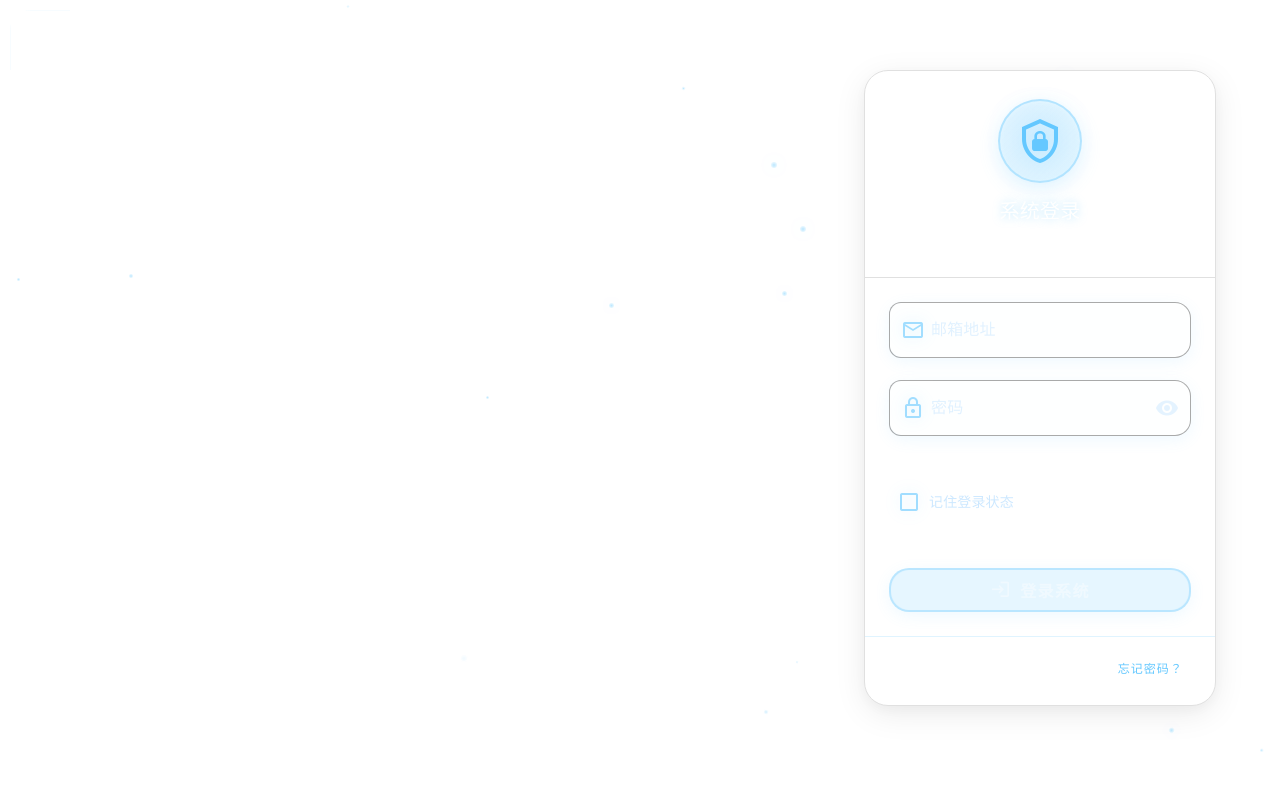
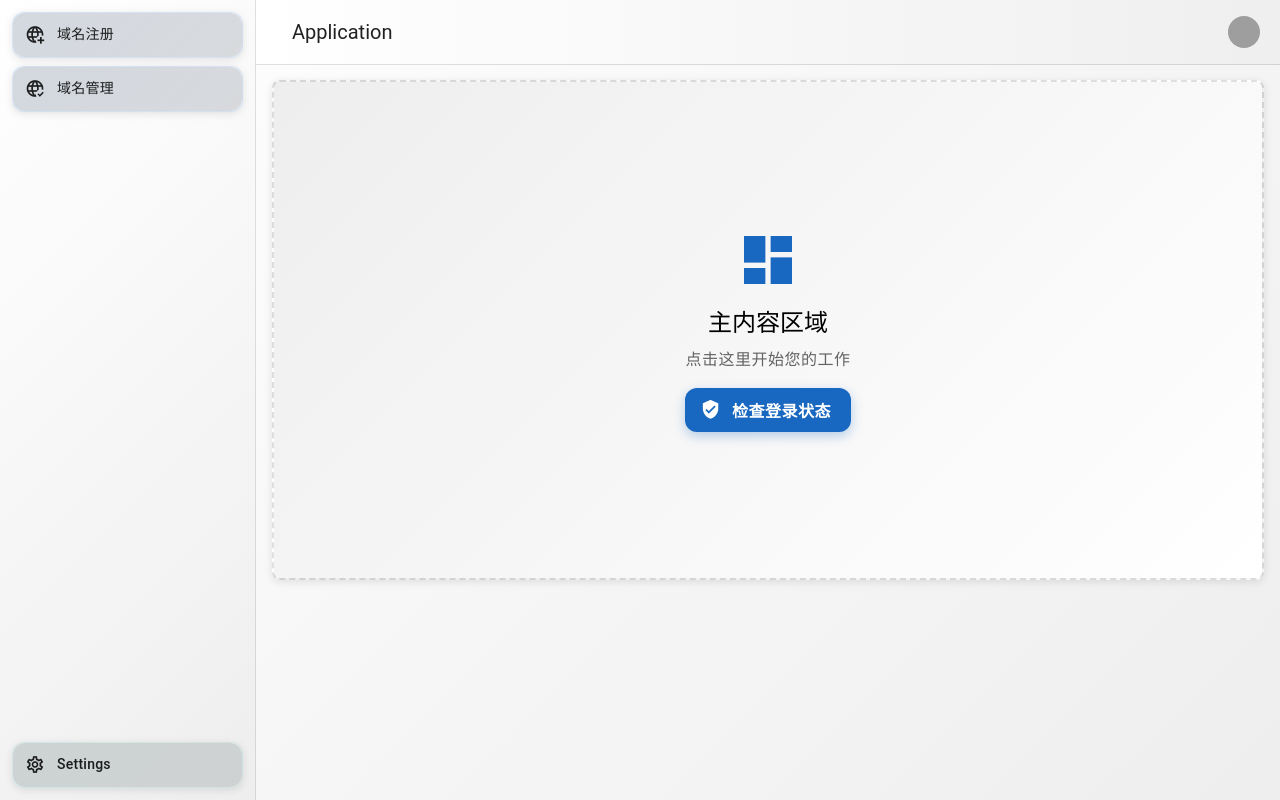
Before and after one commit to wedsfew/vuetify_init, a Vue app: page / in a window 1280 px wide. Before the commit this address led to /login. Built offline with nearby package versions, Linux system fonts and the light colour scheme; grey boxes are pictures that could not be loaded; a small style sheet from the web is missing.

Commit message:
feat: 更新导航菜单和路由配置
- 修改侧边导航栏菜单项为域名注册和域名管理
- 将首页设置为公开路由，无需登录即可访问
- 更新登录页面为浅色简约风格背景
- 更新项目文件映射文档

```diff
--- a/src/pages/index.vue
+++ b/src/pages/index.vue
@@ -174,28 +174,13 @@ const isLoggedIn = ref(false)
  */
 const items = ref([
   {
-    title: 'Dashboard',
-    prependIcon: 'mdi-view-dashboard-outline',
+    title: '域名注册',
+    prependIcon: 'mdi-web-plus',
     link: true,
   },
   {
-    title: 'Team',
-    prependIcon: 'mdi-account-group',
-    link: true,
-  },
-  {
-    title: 'Projects',
-    prependIcon: 'mdi-briefcase-outline',
-    link: true,
-  },
-  {
-    title: 'Calendar',
-    prependIcon: 'mdi-calendar',
-    link: true,
-  },
-  {
-    title: 'Reports',
-    prependIcon: 'mdi-file-chart-outline',
+    title: '域名管理',
+    prependIcon: 'mdi-web-check',
     link: true,
   },
 ])
--- a/src/pages/login.vue
+++ b/src/pages/login.vue
@@ -385,7 +385,12 @@ watch(() => loginData.value.rememberMe, (newValue) => {
 .login-page {
   position: relative;
   min-height: 100vh;
-  background: #FFFFFF;
+  background: linear-gradient(135deg,
+    #f8fafc 0%,
+    #f1f5f9 25%,
+    #e2e8f0 50%,
+    #f8fafc 75%,
+    #ffffff 100%);
   overflow: hidden;
 }
 
@@ -398,7 +403,7 @@ watch(() => loginData.value.rememberMe, (newValue) => {
   height: 100%;
   pointer-events: none;
   z-index: 1;
-  opacity: 0.6;
+  opacity: 0.3;
 }
 
 /* 网格线条 */
@@ -409,18 +414,13 @@ watch(() => loginData.value.rememberMe, (newValue) => {
   width: 100%;
   height: 100%;
   background-image:
-    linear-gradient(rgba(100, 200, 255, 0.08) 1px, transparent 1px),
-    linear-gradient(90deg, rgba(100, 200, 255, 0.08) 1px, transparent 1px);
-  background-size: 60px 60px;
-  animation: gridMove 25s linear infinite;
+    linear-gradient(rgba(148, 163, 184, 0.1) 1px, transparent 1px),
+    linear-gradient(90deg, rgba(148, 163, 184, 0.1) 1px, transparent 1px);
+  background-size: 80px 80px;
   border-radius: 20px;
 }
 
-/* 网格移动动画 */
-@keyframes gridMove {
-  0% { transform: translate(0, 0); }
-  100% { transform: translate(50px, 50px); }
-}
+
 
 /* 浮动粒子容器 */
 .floating-particles {
@@ -434,13 +434,12 @@ watch(() => loginData.value.rememberMe, (newValue) => {
 /* 粒子样式 */
 .particle {
   position: absolute;
-  background: radial-gradient(circle, rgba(100, 200, 255, 0.8) 0%, rgba(150, 220, 255, 0.4) 70%, transparent 100%);
+  background: radial-gradient(circle, rgba(148, 163, 184, 0.2) 0%, rgba(203, 213, 225, 0.1) 70%, transparent 100%);
   border-radius: 50%;
-  animation: float 18s ease-in-out infinite;
+  animation: float 25s ease-in-out infinite;
   box-shadow:
-    0 0 20px rgba(100, 200, 255, 0.3),
-    inset 0 2px 4px rgba(255, 255, 255, 0.2);
-  backdrop-filter: blur(2px);
+    0 0 10px rgba(148, 163, 184, 0.1),
+    inset 0 1px 2px rgba(255, 255, 255, 0.3);
 }
 
 /* 粒子浮动动画 */
@@ -450,10 +449,10 @@ watch(() => loginData.value.rememberMe, (newValue) => {
     opacity: 0;
   }
   10%, 90% {
-    opacity: 1;
+    opacity: 0.6;
   }
   50% {
-    transform: translateY(-100px) rotate(180deg);
+    transform: translateY(-60px) rotate(90deg);
   }
 }
 
@@ -497,13 +496,14 @@ watch(() => loginData.value.rememberMe, (newValue) => {
 
 /* 登录卡片 */
 .login-card {
-  background: #FFFFFF !important;
-  border: 1px solid #E0E0E0;
-  border-radius: 24px !important;
+  background: rgba(255, 255, 255, 0.95) !important;
+  border: 1px solid rgba(148, 163, 184, 0.2);
+  border-radius: 16px !important;
   box-shadow:
-    0 8px 32px rgba(0, 0, 0, 0.08),
-    0 4px 16px rgba(0, 0, 0, 0.04) !important;
-  transition: all 0.4s cubic-bezier(0.175, 0.885, 0.32, 1.275);
+    0 4px 20px rgba(0, 0, 0, 0.05),
+    0 2px 8px rgba(0, 0, 0, 0.02) !important;
+  backdrop-filter: blur(10px);
+  transition: all 0.3s ease;
   max-width: 380px;
   width: 100%;
   margin: 0;
@@ -511,19 +511,18 @@ watch(() => loginData.value.rememberMe, (newValue) => {
 }
 
 .login-card:hover {
-  border-color: rgba(25, 118, 210, 0.3);
-  transform: translateY(-8px) scale(1.02);
+  border-color: rgba(59, 130, 246, 0.3);
+  transform: translateY(-2px);
   box-shadow:
-    0 16px 48px rgba(0, 0, 0, 0.12),
-    0 8px 24px rgba(0, 0, 0, 0.08),
-    inset 0 2px 8px rgba(255, 255, 255, 0.15);
+    0 8px 30px rgba(0, 0, 0, 0.08),
+    0 4px 12px rgba(0, 0, 0, 0.04);
 }
 
 /* 登录头部 */
 .login-header {
   padding: 28px 24px 16px;
   text-align: center;
-  border-bottom: 1px solid #E0E0E0;
+  border-bottom: 1px solid rgba(148, 163, 184, 0.15);
 }
 
 .header-content {
@@ -538,38 +537,36 @@ watch(() => loginData.value.rememberMe, (newValue) => {
   position: relative;
   padding: 16px;
   border-radius: 50%;
-  background: linear-gradient(135deg, rgba(100, 200, 255, 0.2), rgba(150, 220, 255, 0.3));
-  border: 2px solid rgba(100, 200, 255, 0.35);
+  background: linear-gradient(135deg, rgba(59, 130, 246, 0.1), rgba(147, 197, 253, 0.15));
+  border: 2px solid rgba(59, 130, 246, 0.2);
   box-shadow:
-    0 6px 20px rgba(100, 200, 255, 0.2),
-    inset 0 2px 4px rgba(255, 255, 255, 0.2);
-  transition: all 0.3s cubic-bezier(0.68, -0.55, 0.265, 1.55);
+    0 4px 12px rgba(59, 130, 246, 0.1),
+    inset 0 1px 2px rgba(255, 255, 255, 0.5);
+  transition: all 0.3s ease;
 }
 
 .logo-container:hover {
-  transform: scale(1.1) rotate(5deg);
+  transform: scale(1.05);
   box-shadow:
-    0 12px 35px rgba(100, 200, 255, 0.3),
-    inset 0 2px 6px rgba(255, 255, 255, 0.25);
+    0 6px 20px rgba(59, 130, 246, 0.15),
+    inset 0 1px 3px rgba(255, 255, 255, 0.6);
 }
 
 .login-icon {
-  color: #64c8ff !important;
-  filter: drop-shadow(0 0 15px rgba(100, 200, 255, 0.5));
+  color: #3b82f6 !important;
   transition: all 0.3s ease;
 }
 
 /* 登录标题 */
 .login-title {
-  color: #ffffff;
+  color: #1e293b;
   font-size: 20px;
-  font-weight: 300;
+  font-weight: 600;
   margin: 0;
-  text-shadow: 0 0 10px rgba(100, 200, 255, 0.4);
 }
 
 .login-subtitle {
-  color: rgba(255, 255, 255, 0.7);
+  color: #64748b;
   font-size: 14px;
   margin: 0;
 }
@@ -581,42 +578,40 @@ watch(() => loginData.value.rememberMe, (newValue) => {
 
 /* 输入框样式 */
 .login-input :deep(.v-field) {
-  background: rgba(240, 248, 255, 0.08) !important;
-  border-color: rgba(100, 200, 255, 0.3) !important;
-  border-radius: 16px !important;
-  border-width: 2px !important;
+  background: rgba(255, 255, 255, 0.8) !important;
+  border-color: rgba(148, 163, 184, 0.3) !important;
+  border-radius: 12px !important;
+  border-width: 1px !important;
   box-shadow:
-    0 4px 15px rgba(100, 200, 255, 0.1),
-    inset 0 2px 4px rgba(255, 255, 255, 0.05);
-  transition: all 0.3s cubic-bezier(0.4, 0, 0.2, 1);
+    0 2px 8px rgba(0, 0, 0, 0.04),
+    inset 0 1px 2px rgba(255, 255, 255, 0.8);
+  transition: all 0.3s ease;
 }
 
 .login-input :deep(.v-field--focused) {
-  border-color: #64c8ff !important;
-  background: rgba(240, 248, 255, 0.12) !important;
-  transform: scale(1.02);
+  border-color: #3b82f6 !important;
+  background: rgba(255, 255, 255, 0.95) !important;
   box-shadow:
-    0 8px 25px rgba(100, 200, 255, 0.2),
-    inset 0 2px 6px rgba(255, 255, 255, 0.1) !important;
+    0 4px 12px rgba(59, 130, 246, 0.1),
+    inset 0 1px 3px rgba(255, 255, 255, 0.9) !important;
 }
 
 .login-input :deep(.v-field__input) {
-  color: #ffffff !important;
+  color: #1e293b !important;
   padding: 16px 20px !important;
 }
 
 .login-input :deep(.v-label) {
-  color: rgba(200, 230, 255, 0.9) !important;
+  color: #64748b !important;
   font-weight: 500;
 }
 
 .login-input :deep(.v-field__prepend-inner .v-icon) {
-  color: #64c8ff !important;
-  filter: drop-shadow(0 0 8px rgba(100, 200, 255, 0.4));
+  color: #3b82f6 !important;
 }
 
 .login-input :deep(.v-field__append-inner .v-icon) {
-  color: rgba(200, 230, 255, 0.8) !important;
+  color: #64748b !important;
 }
 
 /* 记住我复选框 */
@@ -625,7 +620,7 @@ watch(() => loginData.value.rememberMe, (newValue) => {
 }
 
 .remember-checkbox :deep(.v-label) {
-  color: rgba(200, 230, 255, 0.9) !important;
+  color: #475569 !important;
   font-size: 14px;
   font-weight: 500;
 }
@@ -640,62 +635,60 @@ watch(() => loginData.value.rememberMe, (newValue) => {
 }
 
 .remember-checkbox :deep(.v-selection-control__input .v-icon) {
-  color: #64c8ff !important;
-  filter: drop-shadow(0 0 8px rgba(100, 200, 255, 0.4));
+  color: #3b82f6 !important;
 }
 
 /* 登录按钮 */
 .login-btn {
   margin-top: 16px;
-  background: linear-gradient(135deg, #64c8ff, #4facfe) !important;
+  background: linear-gradient(135deg, #3b82f6, #2563eb) !important;
   color: #ffffff !important;
   font-weight: 600;
   text-transform: none;
-  border-radius: 20px !important;
+  border-radius: 12px !important;
   padding: 12px 24px !important;
   box-shadow:
-    0 6px 20px rgba(100, 200, 255, 0.3),
-    inset 0 2px 4px rgba(255, 255, 255, 0.2) !important;
-  transition: all 0.4s cubic-bezier(0.175, 0.885, 0.32, 1.275);
-  border: 2px solid rgba(100, 200, 255, 0.3) !important;
+    0 4px 12px rgba(59, 130, 246, 0.2),
+    inset 0 1px 2px rgba(255, 255, 255, 0.2) !important;
+  transition: all 0.3s ease;
+  border: none !important;
 }
 
 .login-btn:hover {
-  background: linear-gradient(135deg, #7dd3fc, #60a5fa) !important;
-  transform: translateY(-4px) scale(1.05);
+  background: linear-gradient(135deg, #2563eb, #1d4ed8) !important;
+  transform: translateY(-1px);
   box-shadow:
-    0 15px 40px rgba(100, 200, 255, 0.4),
-    inset 0 2px 6px rgba(255, 255, 255, 0.25) !important;
-  border-color: rgba(100, 200, 255, 0.5) !important;
+    0 6px 20px rgba(59, 130, 246, 0.3),
+    inset 0 1px 3px rgba(255, 255, 255, 0.25) !important;
 }
 
 .login-btn:active {
-  transform: translateY(-2px) scale(1.02);
+  transform: translateY(0);
   transition: all 0.1s ease;
 }
 
 .login-btn:disabled {
-  background: rgba(100, 200, 255, 0.2) !important;
-  color: rgba(255, 255, 255, 0.4) !important;
+  background: rgba(148, 163, 184, 0.3) !important;
+  color: rgba(255, 255, 255, 0.6) !important;
   transform: none !important;
-  box-shadow: 0 4px 15px rgba(100, 200, 255, 0.1) !important;
+  box-shadow: 0 2px 8px rgba(0, 0, 0, 0.05) !important;
 }
 
 /* 登录底部 */
 .login-footer {
   padding: 16px 24px 24px;
-  border-top: 1px solid rgba(100, 200, 255, 0.2);
+  border-top: 1px solid rgba(148, 163, 184, 0.15);
 }
 
 /* 忘记密码按钮 */
 .forgot-btn {
-  color: #64c8ff !important;
+  color: #3b82f6 !important;
   text-transform: none;
   font-size: 12px;
 }
 
 .forgot-btn:hover {
-  background: rgba(100, 200, 255, 0.1) !important;
+  background: rgba(59, 130, 246, 0.1) !important;
 }
 
 /* 版权信息 */
@@ -709,7 +702,7 @@ watch(() => loginData.value.rememberMe, (newValue) => {
 }
 
 .copyright p {
-  color: rgba(255, 255, 255, 0.5);
+  color: rgba(100, 116, 139, 0.6);
   font-size: 12px;
   margin: 0;
 }
@@ -740,6 +733,6 @@ watch(() => loginData.value.rememberMe, (newValue) => {
 }
 
 .v-card--loading::before {
-  background: rgba(100, 200, 255, 0.15);
+  background: rgba(59, 130, 246, 0.1);
 }
 </style>
--- a/src/router/index.ts
+++ b/src/router/index.ts
@@ -33,7 +33,7 @@ router.onError((err, to) => {
 // 路由守卫：保护需要认证的页面
 router.beforeEach((to, from, next) => {
   // 公开路由列表（不需要认证的页面）
-  const publicRoutes = ['/login', '/register', '/forgot-password', '/api-test']
+  const publicRoutes = ['/', '/login', '/register', '/forgot-password', '/api-test']
 
   // 检查是否为公开路由
   const isPublicRoute = publicRoutes.some(route => to.path.startsWith(route))
```
Also changed, not shown: rules/项目文件映射.md (+1 -1 lines).
